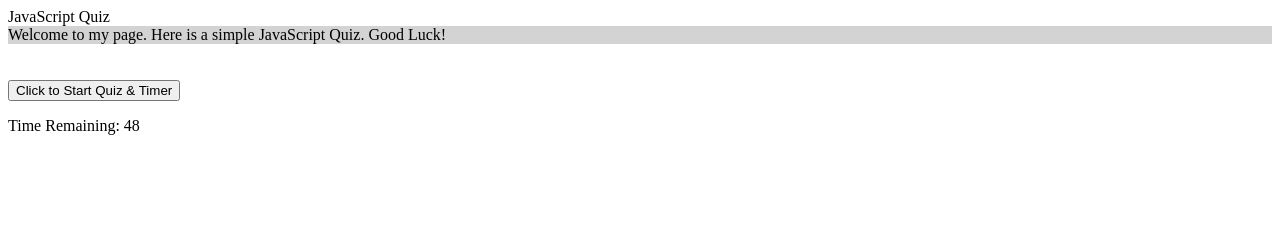
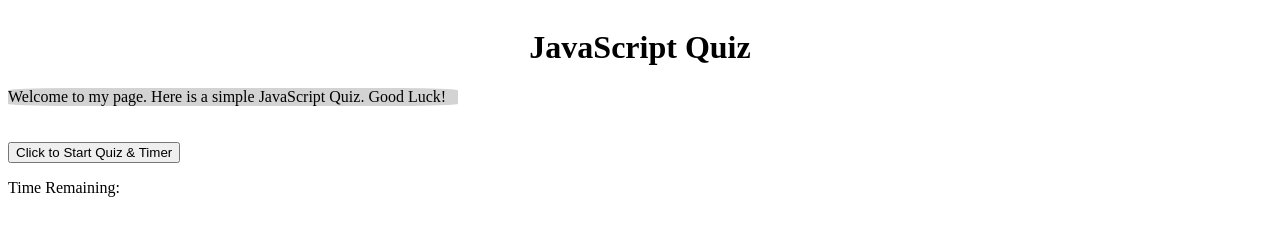
Before and after one commit to PaulNXN1/javaScript_Quiz, a plain HTML site: page index.html in a window 1280 px wide. Both pictures are taken after a click on the button "Click to Start Quiz & Timer". Drawn offline with Linux system fonts and the light colour scheme.

Commit message:
CSS updates for styling

```diff
--- a/index.html
+++ b/index.html
@@ -10,7 +10,7 @@
 </head>
 
 <body>
-    <header id="header">JavaScript Quiz</header>
+    <header id="header"><center><h1>JavaScript Quiz</h1></center></header>
 
     <nav id = "nav1">
         Welcome to my page. Here is a simple JavaScript Quiz. Good Luck!
--- a/script.js
+++ b/script.js
@@ -15,7 +15,7 @@ var questions = [
     {
 
         questionTitle: "What is an Array?" ,
-        answerKey: ["1" , "Lowercase Letter" , "$" , "A JS property that allows you to store multiple values in a single variable"],
+        answerKey: ["Another variable" , "Lowercase Letter" , "$" , "A JS property that allows you to store multiple values in a single variable"],
         correctAnswer: [3]
 
     },
@@ -50,6 +50,7 @@ var answerFeedback = document.getElementById("answerFeedback");
 var secondsRemaining = 50;
 var header = document.getElementById("header");
 var nav1 = document.getElementById("nav1");
+var questionIndex = 0;
 
 
 
@@ -71,11 +72,19 @@ function startTime() {
     }
     },1000)}
 
+    //Starting Question 1
+
 button.addEventListener("click", function() {
 
-    //timer
-    //Start Question 1
-    //Hide all other text
+
+    questions[0].questionTitle
+
+    for (i = 0; i < answerKey; i++) {
+
+    }
+
+
+
     startTime();
     header.classList.add("hideMe")
     nav1.setAttribute("class" , "hideMe")
--- a/style.css
+++ b/style.css
@@ -9,3 +9,14 @@
     display: hidden;
 
 }
+
+#nav1 {
+    width: 450px;
+    border-radius: 13%;
+
+
+}
+
+#header {
+    align-content: center;
+}
```
